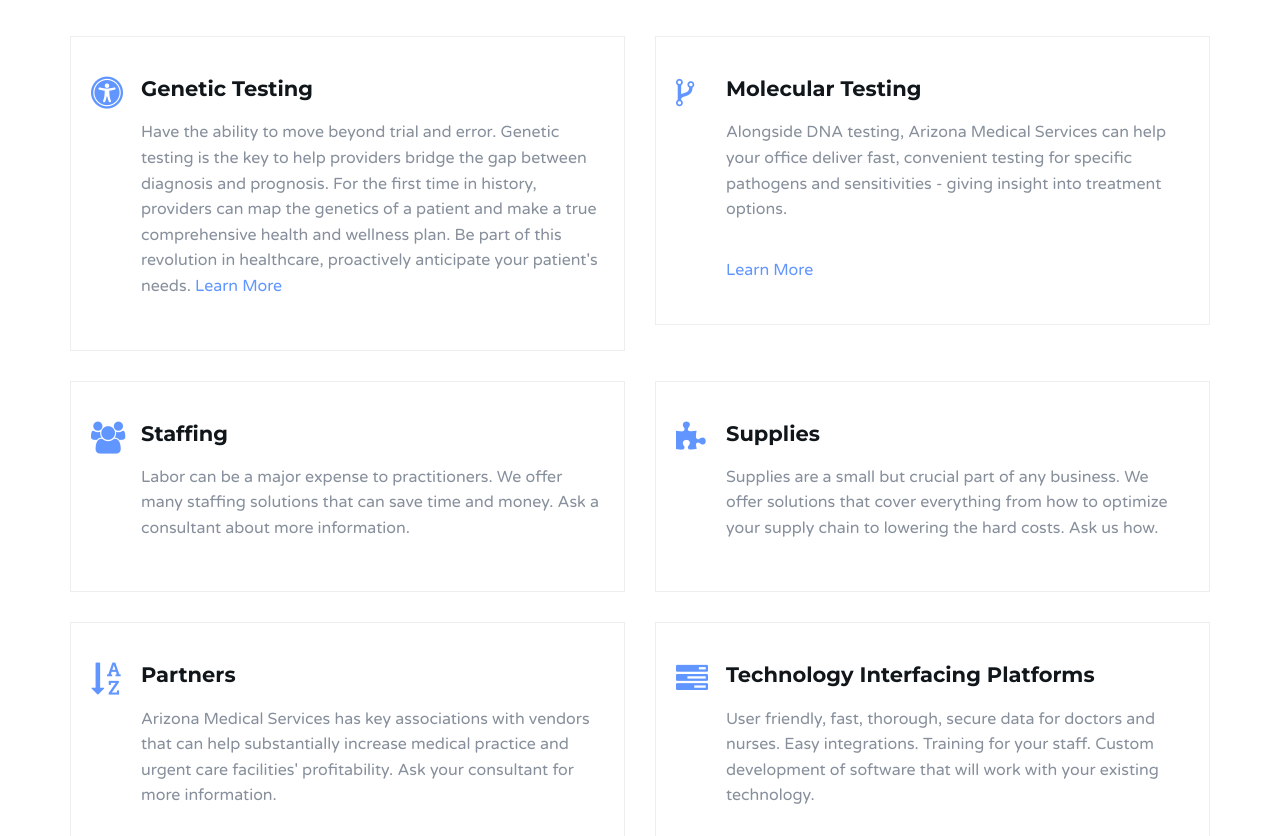
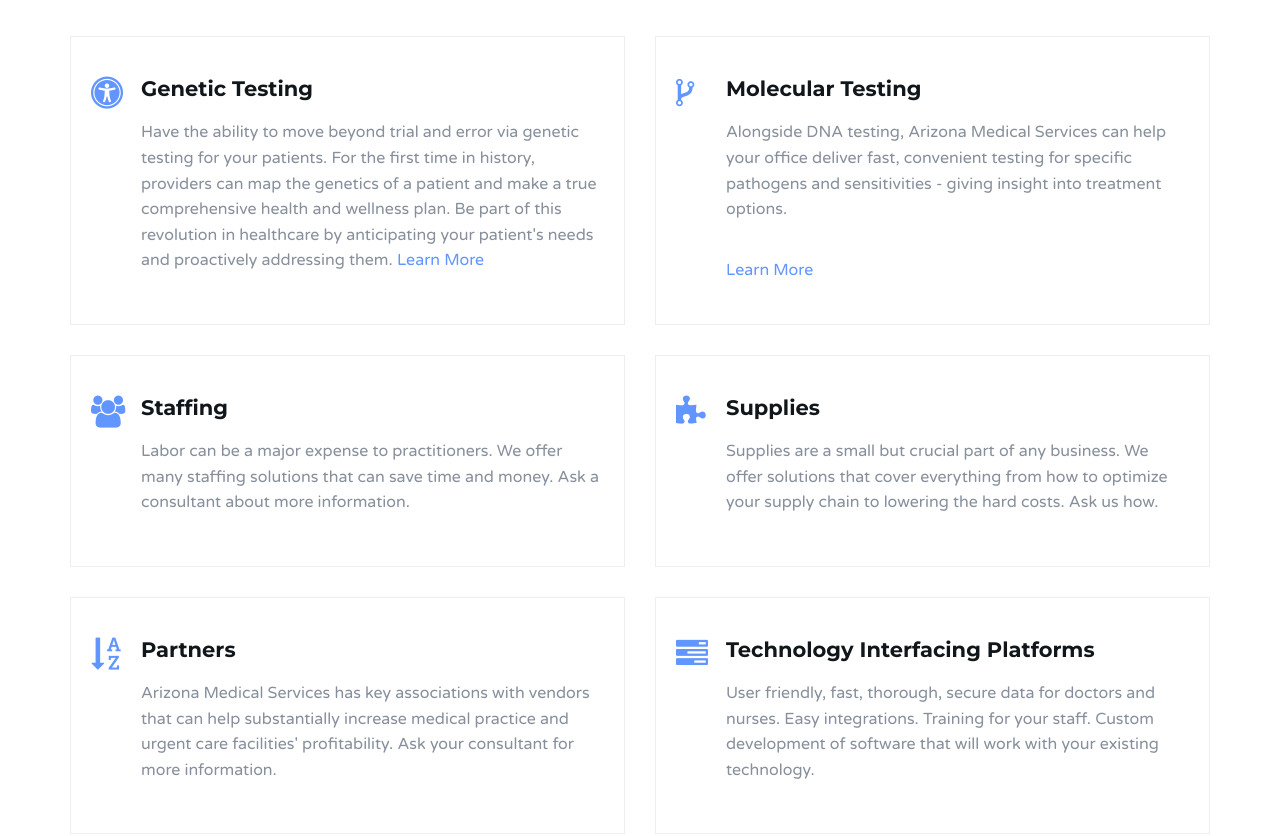
Before and after one commit to azmedservices/azmedservices.github.io, a plain HTML site: page index.html in a window 1280 px wide. Shown: the part 2080-2916 px from the top of the page. Drawn offline with Linux system fonts and the light colour scheme.

Commit message:
Update index.html

```diff
--- a/index.html
+++ b/index.html
@@ -250,9 +250,8 @@
           <div class="service">
             <i class="fa fa-universal-access"></i>
             <h3>Genetic Testing</h3>
-            <p>Have the ability to move beyond trial and error. Genetic testing is the key to help providers bridge the gap
-              between diagnosis and prognosis. For the first time in history, providers can map the genetics of a patient
-              and make a true comprehensive health and wellness plan. Be part of this revolution in healthcare, proactively anticipate your patient's needs.
+            <p>Have the ability to move beyond trial and error via genetic testing for your patients. For the first time in history, providers can map the genetics of a patient
+              and make a true comprehensive health and wellness plan. Be part of this revolution in healthcare by anticipating your patient's needs and proactively addressing them.
               <a href="./genetics.html">Learn More</a>
             </p>
           </div>
```
